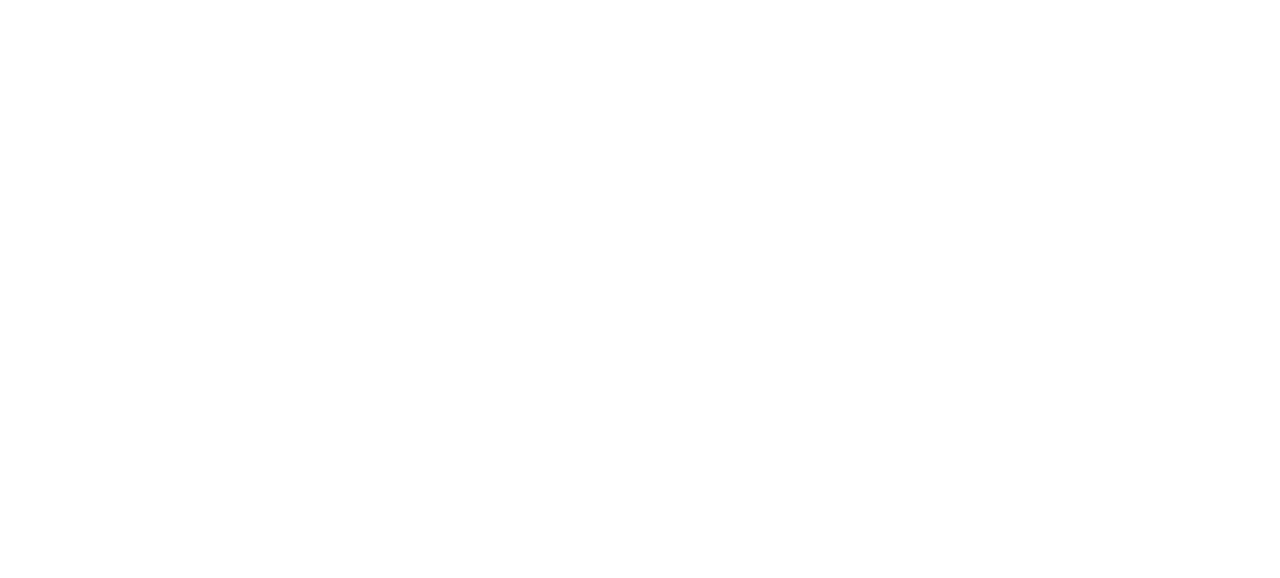
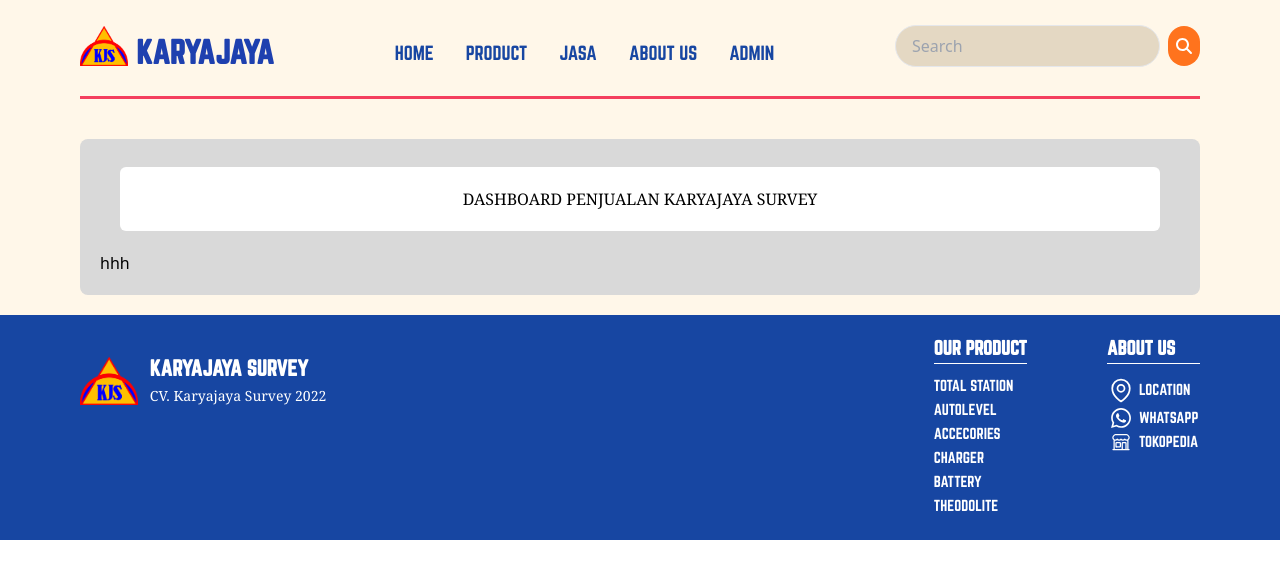
Before and after one commit to joynelly/prokon-karyajaya, a React (Create React App) app: page /sellingdash in a window 1280 px wide. Before the commit this address had no page. Shown: the top 578 px of the page. Built offline with nearby package versions, Linux system fonts and the light colour scheme.

Commit message:
add selling dashboard

```diff
--- a/package.json
+++ b/package.json
@@ -11,6 +11,7 @@
     "@testing-library/jest-dom": "^5.16.5",
     "@testing-library/react": "^13.4.0",
     "@testing-library/user-event": "^13.5.0",
+    "chart.js": "^4.3.0",
     "classnames": "^2.3.2",
     "react": "^18.2.0",
     "react-dom": "^18.2.0",
--- a/src/App.js
+++ b/src/App.js
@@ -11,6 +11,7 @@
 import AdminProductPage from './webpage/AdminProductPage/AdminProductPage';
 import AdminCategoryPage from './webpage/AdminCategoryPage/AdminCategoryPage';
 import AdminBrandPage from './webpage/AdminBrandPage/AdminBrandPage';
+import SellingDashboardPage from './webpage/SellingDashboardPage/SellingDashboardPage';
 
 function App() {
   return (
@@ -23,6 +24,7 @@
           <Route path="/detailproduct" element={<DetailProductPage/>}/>
           <Route path="/jasa" element={<JasaPage/>}/>
           <Route path="/detailjasa" element={<DetailJasaPage/>}/>
+          <Route path="/sellingdash" element={<SellingDashboardPage/>}/>
           <Route path="/adminlogin" element={<AdminLoginPage/>}/>
           <Route path="/adminlandingpage" element={<AdminLandingPage/>}/>
           <Route path="/adminproductpage" element={<AdminProductPage/>}/>
--- /dev/null
+++ b/src/components/SellingDashboardContent.js
@@ -0,0 +1,14 @@
+import React, { Fragment } from "react";
+
+function SellingDashboardContent() {
+    return(
+        <Fragment>
+            <div className="mx-20 bg-grey-kj my-5 rounded-lg p-5">
+                <h3 className="mt-2 mx-5 mb-5 bg-white font-serif p-5 rounded-md text-center">DASHBOARD PENJUALAN KARYAJAYA SURVEY</h3>
+                hhh
+            </div>
+        </Fragment>
+    )
+}
+
+export default SellingDashboardContent;
--- /dev/null
+++ b/src/webpage/SellingDashboardPage/SellingDashboardPage.js
@@ -0,0 +1,16 @@
+import React from 'react';
+import Navbar from '../../components/Navbar';
+import SellingDashboardContent from '../../components/SellingDashboardContent'
+import Footer from '../../components/Footer';
+
+function SellingDashboardPage() {
+  return (
+    <div className='bg-white-kj'>
+        <Navbar />
+        <SellingDashboardContent />
+        <Footer />
+    </div>
+  );
+}
+
+export default SellingDashboardPage;
```
Also changed, not shown: 1 other file (tests, documents, lock files or other folders).
